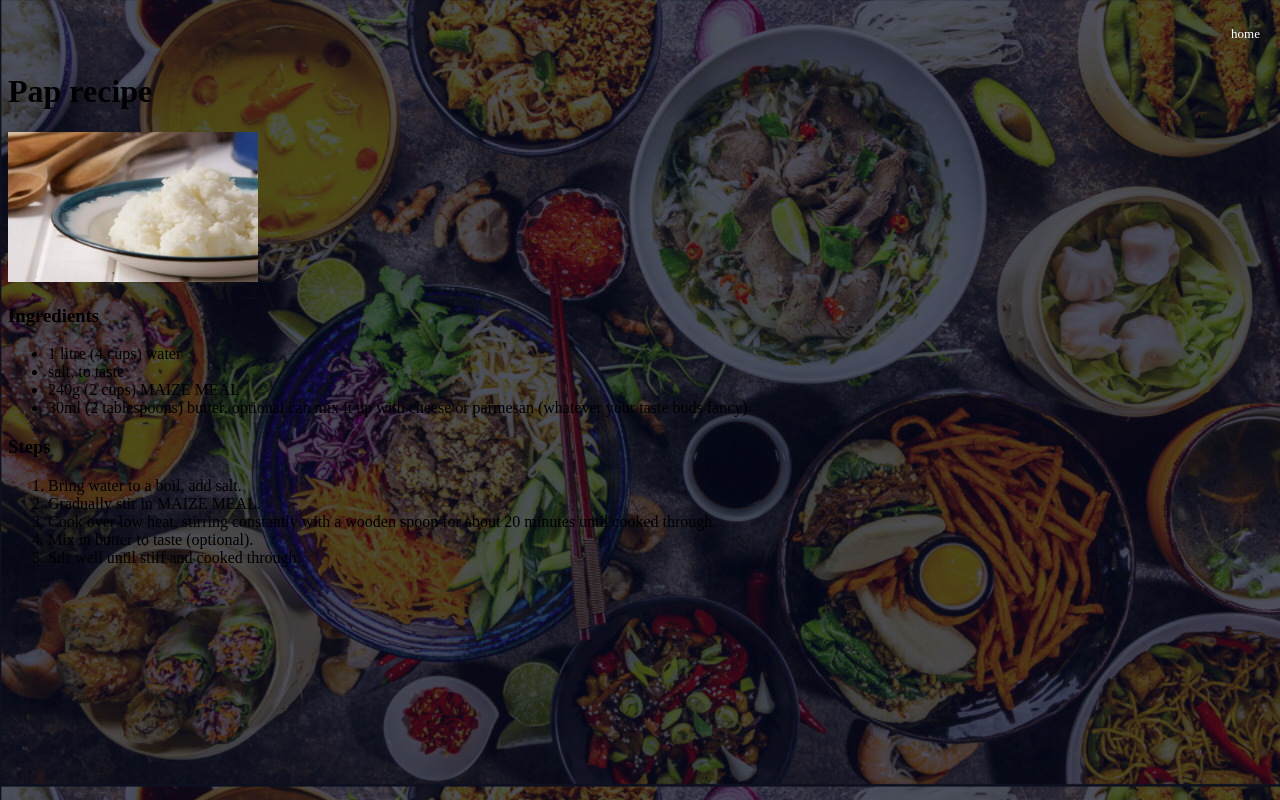
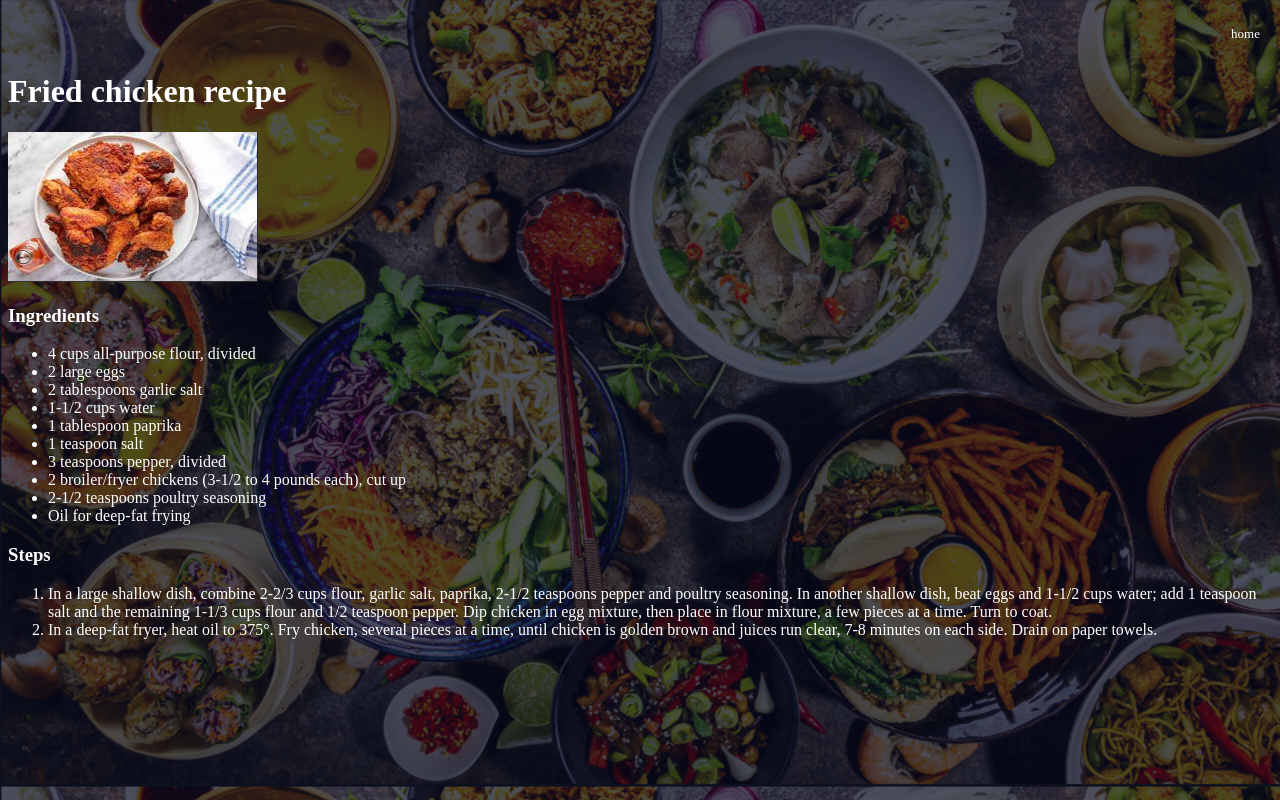
Before and after one commit to Cvan-wyk/odin-recipes, a plain HTML site: page recipes/fried chicken.html in a window 1280 px wide. Drawn offline with Linux system fonts and the light colour scheme.

Commit message:
complete project

```diff
--- a/recipes/fried chicken.html
+++ b/recipes/fried chicken.html
@@ -56,22 +56,25 @@
 
       </ul>
   </div>
-    <h1>Pap recipe</h1>
-    <img src="../pics/Screenshot from 2022-08-19 11-47-32.png"width="250" height="150" alt="">
-    <h3>Ingredients</h3>
+    <h1 style="color:white">Fried chicken recipe</h1>
+    <img src="../pics/Screenshot from 2022-08-19 23-18-38.png"width="250" height="150" alt="">
+    <h3 style="color:white">Ingredients</h3>
     <ul>
-        <li>1 litre (4 cups) water</li>
-        <li>salt, to taste</li>
-        <li>240g (2 cups) MAIZE MEAL</li>
-        <li>30ml (2 tablespoons) butter, optional can mix it up with cheese or parmesan (whatever your taste buds fancy)</li>
+        <li style="color:white">4 cups all-purpose flour, divided</li>
+        <li style="color:white">2 large eggs</li>
+        <li style="color:white">2 tablespoons garlic salt</li>
+        <li style="color:white">1-1/2 cups water</li>
+        <li style="color:white">1 tablespoon paprika</li>
+        <li style="color:white">1 teaspoon salt</li>
+        <li style="color:white">3 teaspoons pepper, divided</li>
+        <li style="color:white">2 broiler/fryer chickens (3-1/2 to 4 pounds each), cut up</li>
+        <li style="color:white">2-1/2 teaspoons poultry seasoning</li>
+        <li style="color:white">Oil for deep-fat frying</li>
     </ul>
-    <h3>Steps</h3>
+    <h3 style="color:white">Steps</h3>
     <ol>
-        <li>Bring water to a boil, add salt. </li>
-        <li>Gradually stir in MAIZE MEAL. </li>
-        <li>Cook over low heat, stirring constantly with a wooden spoon for about 20 minutes until cooked through.</li>
-        <li>Mix in butter to taste (optional).</li>
-        <li>Stir well until stiff and cooked through.</li>
+        <li style="color:white">In a large shallow dish, combine 2-2/3 cups flour, garlic salt, paprika, 2-1/2 teaspoons pepper and poultry seasoning. In another shallow dish, beat eggs and 1-1/2 cups water; add 1 teaspoon salt and the remaining 1-1/3 cups flour and 1/2 teaspoon pepper. Dip chicken in egg mixture, then place in flour mixture, a few pieces at a time. Turn to coat. </li>
+        <li style="color:white">In a deep-fat fryer, heat oil to 375°. Fry chicken, several pieces at a time, until chicken is golden brown and juices run clear, 7-8 minutes on each side. Drain on paper towels.</li>
     </ol>
   </body>
 </html>
```
Also changed, not shown: index.html (+1 -1 lines), recipes/pap.html (+12 -12 lines), recipes/tomato gravy.html (+17 -17 lines), pics/Screenshot from 2022-08-19 23-18-38.png (added).
